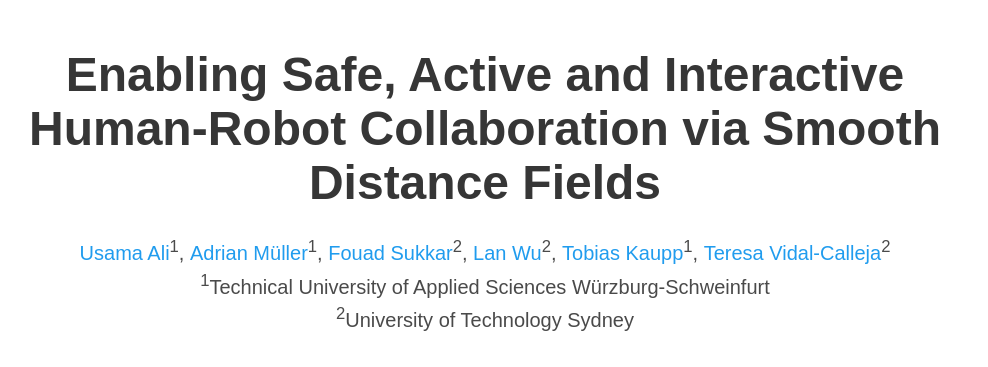
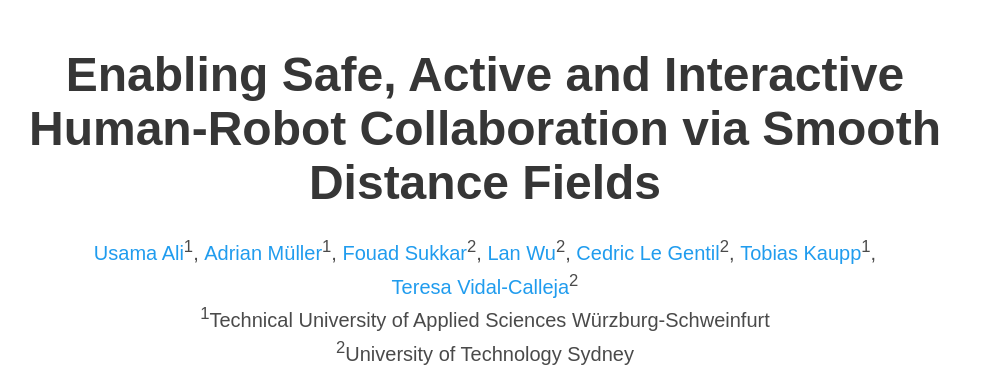
Before and after one commit to UTS-RI/IDMP-RMP, a plain HTML site: page index.html in a window 1280 px wide. Shown: the top 367 px of the page, without its empty margins (155-1143 px from the left). Drawn offline with nearby package versions, Linux system fonts and the light colour scheme; some icons are missing; a web font is replaced by a local one.

Commit message:
update the authorship

```diff
--- a/index.html
+++ b/index.html
@@ -63,6 +63,8 @@
                     <a href="https://scholar.google.com/citations?user=1rX23ysAAAAJ&hl=en&oi=ao" target="_blank">Fouad Sukkar</a><sup>2</sup>,</span>
                     <span class="author-block">
                     <a href="https://scholar.google.com/citations?user=2oalmUIAAAAJ&hl=en&oi=sra" target="_blank">Lan Wu</a><sup>2</sup>,</span>
+                    <span class="author-block">
+                    <a href="https://scholar.google.com.au/citations?user=SINvQmQAAAAJ&hl=en" target="_blank">Cedric Le Gentil</a><sup>2</sup>,</span>
                     <span class="author-block">
                     <a href="https://scholar.google.com/citations?user=auMQ1JQAAAAJ&hl=en&oi=ao" target="_blank">Tobias Kaupp</a><sup>1</sup>,</span>
                   <span class="author-block">
```
